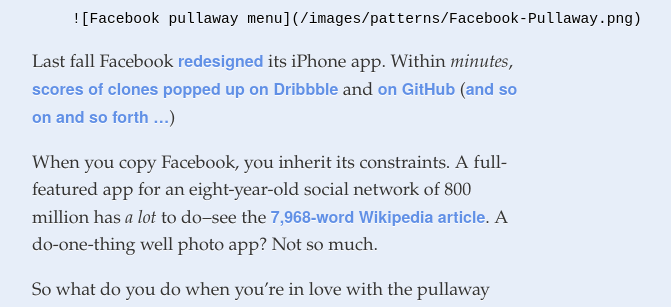
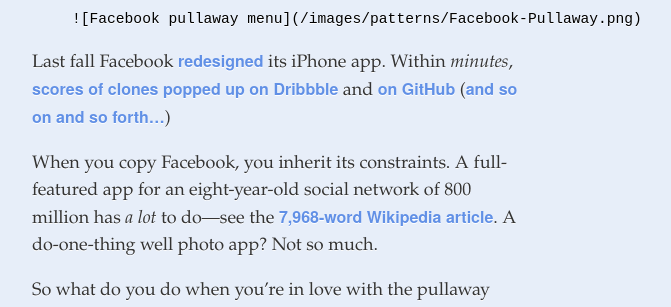
Before and after one commit to peyton/peyton.github.io, a Jekyll site: the page built from _posts/2012-03-01-patterns.md, in a window 1280 px wide. Shown: the part 568-875 px from the top of the page, without its empty margins (365-1036 px from the left). Built offline with Jekyll 4.4.1, drawn with Linux system fonts in a browser that asks for light colours.

Commit message:
Fix em dash

```diff
--- a/_posts/2012-03-01-patterns.md
+++ b/_posts/2012-03-01-patterns.md
@@ -11,9 +11,9 @@
     ![Facebook pullaway menu](/images/patterns/Facebook-Pullaway.png)
 </figure>
 
-Last fall Facebook [redesigned](http://www.theverge.com/2011/10/14/2482541/facebook-4-0-for-iphone-review) its iPhone app. Within *minutes*, [scores](http://dribbble.com/shots/438343-Mused-App-Menu) [of](http://dribbble.com/shots/328680-Menu-Page) [clones](http://dribbble.com/shots/363643-TouristEye-App-Menu) [popped](http://dribbble.com/shots/379777-Icon-menu-iPhone-Retina-Display) [up](http://dribbble.com/shots/406034-Menu) [on](http://dribbble.com/shots/303814-mobile-pullout-menu-for-responsive-design) [Dribbble](http://dribbble.com/shots/352066-Float-Reader-Menu-Sneak-Peek) and [on](https://github.com/Inferis/ViewDeck) [GitHub](https://github.com/devindoty/DDMenuController) ([and](https://github.com/mystcolor/JTRevealSidebarDemo) [so](https://github.com/meiwin/MWFSlideNavigationViewController) [on](https://github.com/pkluz/ZUUIRevealController) [and](https://github.com/jeremieweldin/JWSlideMenu) [so](https://github.com/inonb/SlideMenuController) [forth](https://github.com/edgecase/ECSlidingViewController) [&hellip;](https://github.com/mpociot/titanium-facebook-slide-menu))
+Last fall Facebook [redesigned](http://www.theverge.com/2011/10/14/2482541/facebook-4-0-for-iphone-review) its iPhone app. Within *minutes*, [scores](http://dribbble.com/shots/438343-Mused-App-Menu) [of](http://dribbble.com/shots/328680-Menu-Page) [clones](http://dribbble.com/shots/363643-TouristEye-App-Menu) [popped](http://dribbble.com/shots/379777-Icon-menu-iPhone-Retina-Display) [up](http://dribbble.com/shots/406034-Menu) [on](http://dribbble.com/shots/303814-mobile-pullout-menu-for-responsive-design) [Dribbble](http://dribbble.com/shots/352066-Float-Reader-Menu-Sneak-Peek) and [on](https://github.com/Inferis/ViewDeck) [GitHub](https://github.com/devindoty/DDMenuController) ([and](https://github.com/mystcolor/JTRevealSidebarDemo) [so](https://github.com/meiwin/MWFSlideNavigationViewController) [on](https://github.com/pkluz/ZUUIRevealController) [and](https://github.com/jeremieweldin/JWSlideMenu) [so](https://github.com/inonb/SlideMenuController) [forth](https://github.com/edgecase/ECSlidingViewController)[&hellip;](https://github.com/mpociot/titanium-facebook-slide-menu))
 
-When you copy Facebook, you inherit its constraints. A full-featured app for an eight-year-old social network of 800 million has *a lot* to do--see the [7,968-word Wikipedia article](http://en.wikipedia.org/wiki/Facebook_features). A do-one-thing well photo app? Not so much.
+When you copy Facebook, you inherit its constraints. A full-featured app for an eight-year-old social network of 800 million has *a lot* to do---see the [7,968-word Wikipedia article](http://en.wikipedia.org/wiki/Facebook_features). A do-one-thing well photo app? Not so much.
 
 So what do you do when you're in love with the pullaway menu? You invent chew toys to toss at your users. News becomes Popular, Nearby, and Latest. Photos becomes My Photos, Friends' Photos, and Trending Photos. Throw in a Sign Out and maybe an About Us. After all, there's plenty of room, and plenty more after that!
 
```
